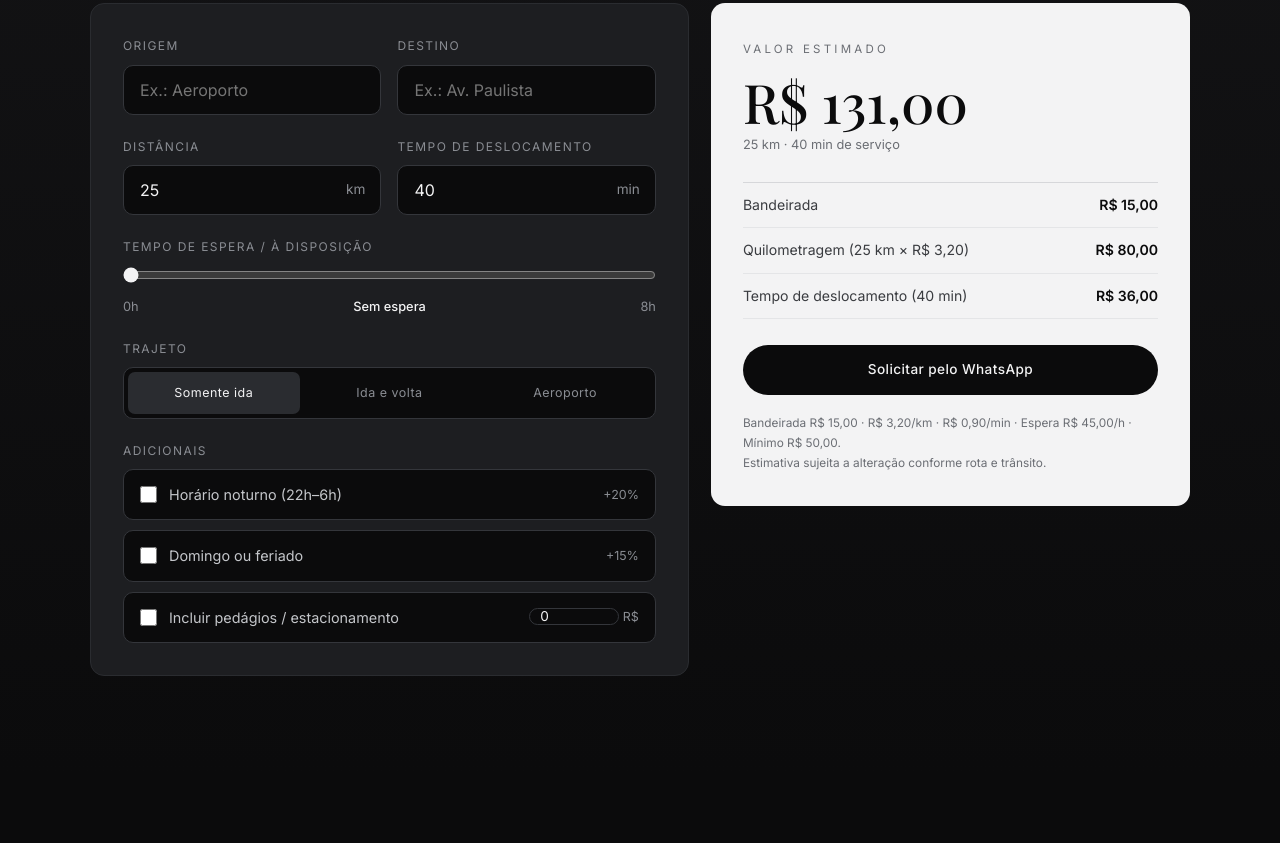
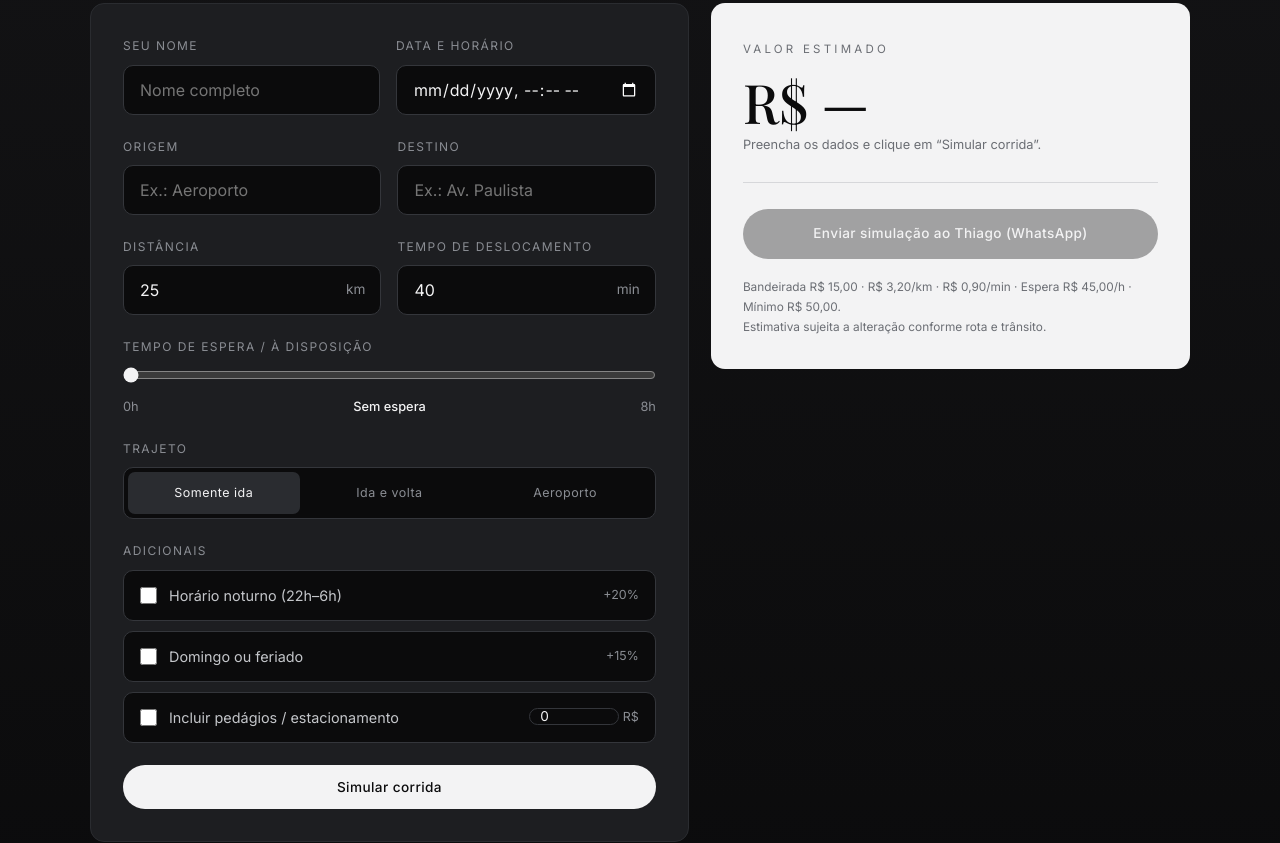
Before and after one commit to AlanneDias/Thiagoramos, a plain HTML site: page index.html in a window 1280 px wide. Shown: the part 2032-2875 px from the top of the page. Drawn offline with nearby package versions, Linux system fonts and the light colour scheme.

Commit message:
Enviar simulação da corrida para o WhatsApp do Thiago; adicionar Instagram
- Botão "Simular corrida" com validação; envio liberado só após simular
- Campos de nome e data/horário; mensagem com detalhamento e total
- WhatsApp (83) 98654-9168 e Instagram @thiagoemoa.corporativo

Co-Authored-By: Claude Opus 5.5 <noreply@anthropic.com>
Claude-Session: https://claude.ai/code/session_01JWzVUdd9qrLDiFFdheSpcK

```diff
--- a/index.html
+++ b/index.html
@@ -113,6 +113,10 @@
   .result .btn{width:100%}
   .btn-dark{background:var(--black);color:var(--white)}
   .btn-dark:hover{background:#000;transform:translateY(-1px)}
+  .btn.is-disabled{opacity:.35;pointer-events:none}
+  .form-err{color:#e8a0a0;font-size:.85rem;margin-top:14px;min-height:0}
+  .form-err:empty{display:none}
+  input[type=datetime-local]{color-scheme:dark;width:100%;background:var(--black);border:1px solid var(--line);color:var(--white);padding:13px 16px;border-radius:10px;font-size:1rem;font-family:inherit;outline:none}
   .rates{margin-top:18px;font-size:.74rem;color:#6b6e74;line-height:1.7}
 
   /* VEHICLE */
@@ -271,7 +275,17 @@
     </div>
 
     <div class="calc">
-      <form class="panel" id="calcForm" onsubmit="return false">
+      <form class="panel" id="calcForm" novalidate>
+        <div class="row">
+          <div class="field">
+            <label for="nome">Seu nome</label>
+            <input type="text" id="nome" placeholder="Nome completo" autocomplete="name">
+          </div>
+          <div class="field">
+            <label for="quando">Data e horário</label>
+            <input type="datetime-local" id="quando">
+          </div>
+        </div>
         <div class="row">
           <div class="field">
             <label for="origem">Origem</label>
@@ -319,14 +333,16 @@
             </label>
           </div>
         </div>
+        <p class="form-err" id="formErr" role="alert"></p>
+        <button type="submit" class="btn btn-light" style="width:100%;margin-top:22px">Simular corrida</button>
       </form>
 
       <aside class="result" aria-live="polite">
         <span class="eyebrow">Valor estimado</span>
-        <div class="total" id="total">R$ 0,00</div>
-        <div class="total-note" id="resumo">—</div>
+        <div class="total" id="total">R$ —</div>
+        <div class="total-note" id="resumo">Preencha os dados e clique em “Simular corrida”.</div>
         <ul class="breakdown" id="breakdown"></ul>
-        <a href="#" class="btn btn-dark" id="btnSolicitar">Solicitar pelo WhatsApp</a>
+        <a href="#" class="btn btn-dark is-disabled" id="btnSolicitar" aria-disabled="true">Enviar simulação ao Thiago (WhatsApp)</a>
         <p class="rates" id="rates"></p>
       </aside>
     </div>
@@ -362,7 +378,7 @@
       </div>
       <div style="display:flex;flex-wrap:wrap;gap:12px">
         <a href="#" class="btn btn-light js-wa">WhatsApp</a>
-        <a href="mailto:contato@exemplo.com" class="btn btn-ghost">E‑mail</a>
+        <a href="https://www.instagram.com/thiagoemoa.corporativo/" target="_blank" rel="noopener" class="btn btn-ghost">Instagram @thiagoemoa.corporativo</a>
       </div>
     </div>
   </div>
@@ -370,7 +386,7 @@
 
 <footer>
   <div class="wrap">
-    <span>© <span id="ano"></span> Thiago Ramos · Transporte Executivo e Corporativo</span>
+    <span>© <span id="ano"></span> Thiago Ramos · Transporte Executivo e Corporativo · WhatsApp (83) 98654-9168 · <a href="https://www.instagram.com/thiagoemoa.corporativo/" target="_blank" rel="noopener" style="color:var(--silver)">@thiagoemoa.corporativo</a></span>
     <span>Valores da calculadora são estimativas e podem variar conforme trânsito e rota.</span>
   </div>
 </footer>
@@ -382,7 +398,7 @@
 <script>
   /* ====== CONFIGURAÇÃO DE TARIFAS (edite aqui) ====== */
   const TARIFA = {
-    whatsapp: "5500000000000",   // DDI + DDD + número, só dígitos
+    whatsapp: "5583986549168",   // (83) 98654-9168 — DDI + DDD + número, só dígitos
     bandeirada: 15.00,           // taxa fixa de partida (R$)
     porKm: 3.20,                 // valor por km rodado (R$)
     porMinuto: 0.90,             // valor por minuto de deslocamento (R$)
@@ -399,7 +415,17 @@
   const num = id => Math.max(0, parseFloat(String($(id).value).replace(",", ".")) || 0);
   const fmtTempo = m => { const h = Math.floor(m/60), r = m%60; return h ? `${h}h${r?String(r).padStart(2,"0"):""}` : `${r} min`; };
 
-  let mensagem = "";
+  let simulado = false;
+
+  function validar(){
+    const faltando = [];
+    if (!$("origem").value.trim()) faltando.push("origem");
+    if (!$("destino").value.trim()) faltando.push("destino");
+    if (num("km") <= 0) faltando.push("distância");
+    if (num("min") <= 0) faltando.push("tempo de deslocamento");
+    $("formErr").textContent = faltando.length ? `Informe: ${faltando.join(", ")}.` : "";
+    return !faltando.length;
+  }
 
   function calcular(){
     const km = num("km"), min = num("min"), espera = +$("espera").value;
@@ -407,6 +433,7 @@
     const mult = tipo === "2" ? 2 : 1;
 
     $("esperaLbl").textContent = espera ? fmtTempo(espera) : "Sem espera";
+    if (!simulado) return;
 
     const itens = [];
     const add = (nome, v) => { if (v > 0) itens.push([nome, v]); };
@@ -434,13 +461,24 @@
       + (minimoAplicado ? `<li class="min"><span>Valor mínimo aplicado</span><b>${brl(TARIFA.minimo)}</b></li>` : "");
 
     const tipoTxt = {1:"Somente ida",2:"Ida e volta",3:"Aeroporto"}[tipo];
-    const o = $("origem").value.trim(), d = $("destino").value.trim();
-    mensagem = `Olá, Thiago! Gostaria de solicitar uma corrida.\n`
-      + (o ? `Origem: ${o}\n` : "") + (d ? `Destino: ${d}\n` : "")
-      + `Trajeto: ${tipoTxt}\nDistância: ${km} km · Tempo: ${fmtTempo(min)}`
-      + (espera ? `\nEspera: ${fmtTempo(espera)}` : "")
-      + `\nValor estimado: ${brl(total)}`;
+    const nome = $("nome").value.trim(), quando = $("quando").value;
+    const quandoTxt = quando ? new Date(quando).toLocaleString("pt-BR",{dateStyle:"short",timeStyle:"short"}) : "";
+    const mensagem = [
+      "*SIMULAÇÃO DE CORRIDA*",
+      nome ? `Cliente: ${nome}` : null,
+      quandoTxt ? `Data/horário: ${quandoTxt}` : null,
+      `Origem: ${$("origem").value.trim()}`,
+      `Destino: ${$("destino").value.trim()}`,
+      `Trajeto: ${tipoTxt}`,
+      "",
+      ...itens.map(([n,v]) => `• ${n}: ${brl(v)}`),
+      minimoAplicado ? `• Valor mínimo aplicado: ${brl(TARIFA.minimo)}` : null,
+      "",
+      `*Total estimado: ${brl(total)}*`
+    ].filter(l => typeof l === "string").join("\n"); // descarta linhas opcionais não preenchidas (null)
     $("btnSolicitar").href = waLink(mensagem);
+    $("btnSolicitar").classList.remove("is-disabled");
+    $("btnSolicitar").removeAttribute("aria-disabled");
   }
 
   const waLink = (txt) => `https://wa.me/${TARIFA.whatsapp}?text=${encodeURIComponent(txt)}`;
@@ -452,6 +490,13 @@
     a.target = "_blank"; a.rel = "noopener";
   });
   $("btnSolicitar").target = "_blank"; $("btnSolicitar").rel = "noopener";
+  $("calcForm").addEventListener("submit", e => {
+    e.preventDefault();
+    if (!validar()) return;
+    simulado = true;
+    calcular();
+    if (window.innerWidth < 900) document.querySelector(".result").scrollIntoView({behavior:"smooth"});
+  });
   $("calcForm").addEventListener("input", calcular);
   $("calcForm").addEventListener("change", calcular);
   $("ano").textContent = new Date().getFullYear();
```
Also changed, not shown: 1 other file.
